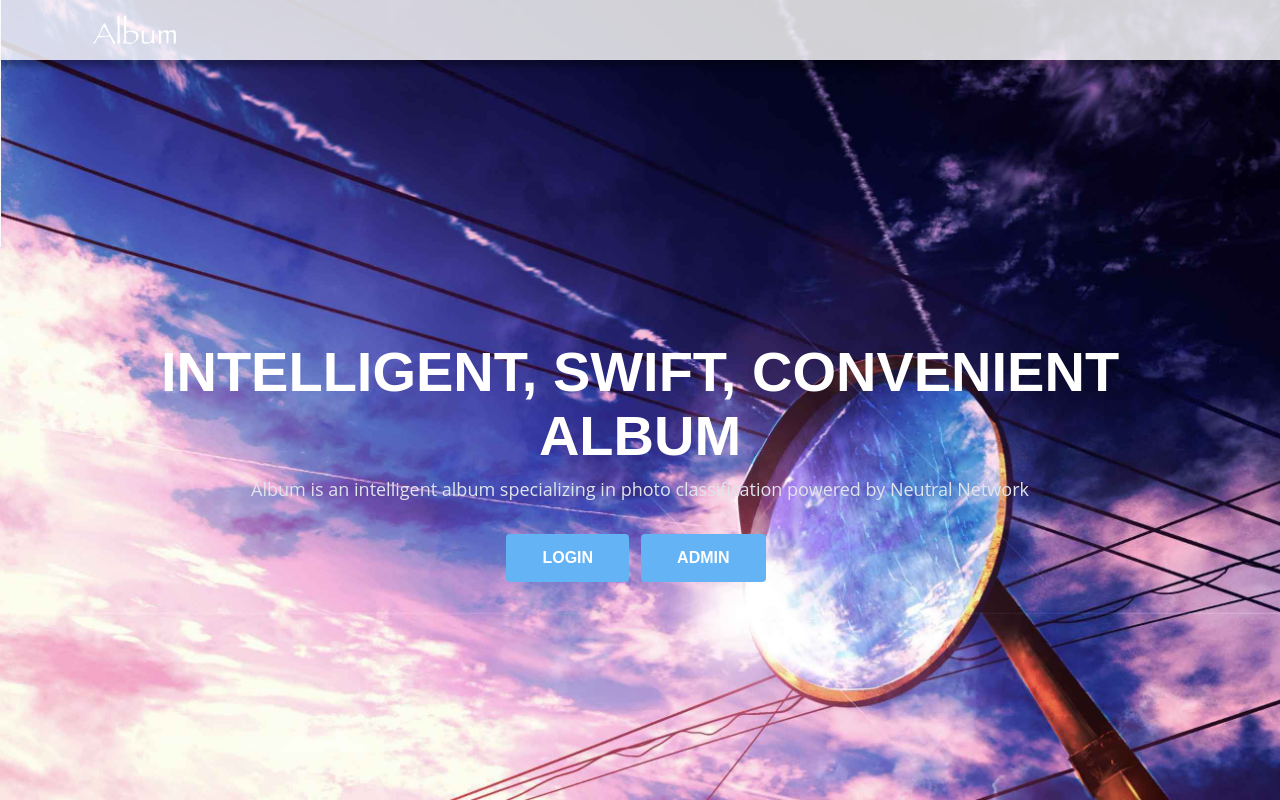
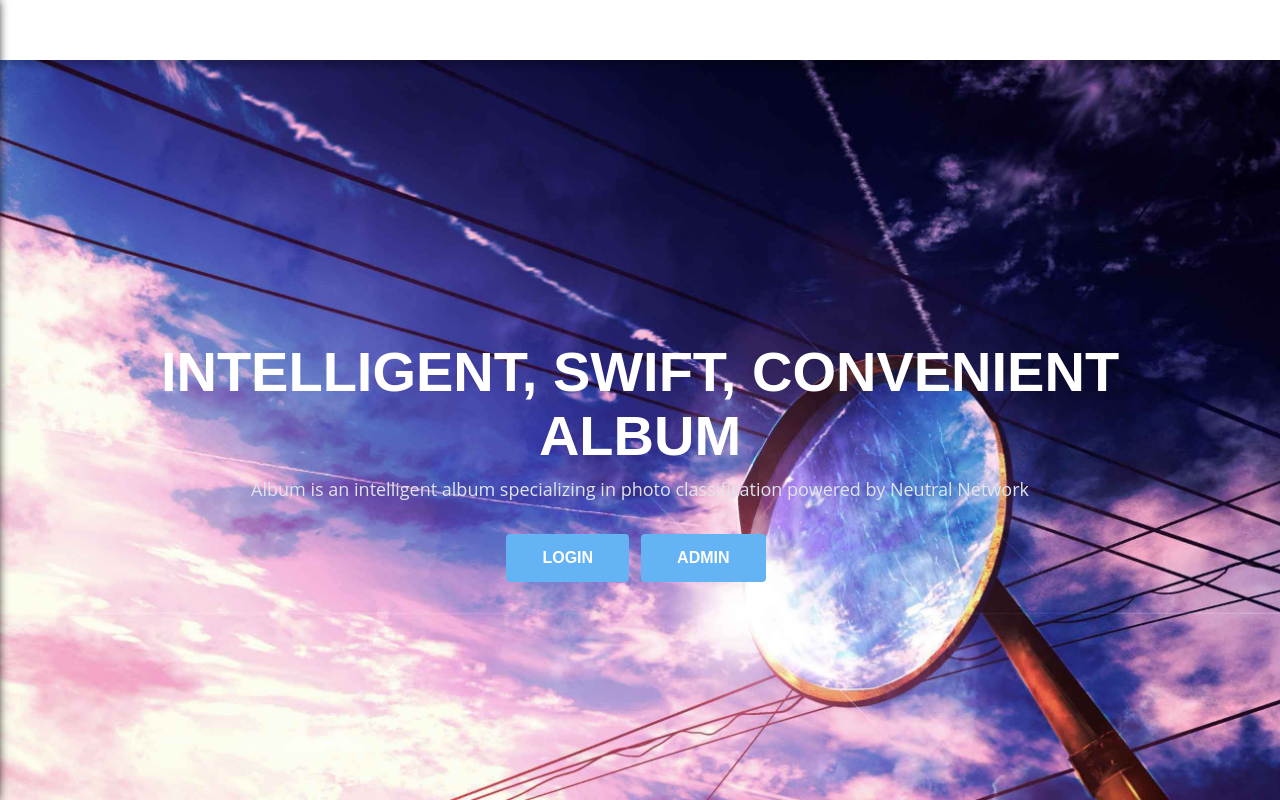
Before and after one commit to NekoPii/AICloudAlbum, a Django app: page / in a window 1280 px wide. Run offline with Django 3.2, Linux system fonts and the light colour scheme; some libraries are stand-ins or nearby versions.

Commit message:
修改navbar、sidebar

```diff
--- a/Album/static/css/navbar.css
+++ b/Album/static/css/navbar.css
@@ -5,10 +5,12 @@
 
 
 .navbar-custom {
+    height: 60px;
+    z-index: 800;
     padding-top: 0.375rem;
     padding-bottom: 0.375rem;
-    background: rgba(255, 255, 255, 0.82);
-    box-shadow: 3px 3px 6px 3px rgba(0, 0, 0, .3);
+    background: rgba(255, 255, 255, 1);
+    box-shadow: 3px 3px 6px 3px rgba(0, 0, 0, .2);
     font: 600 0.875rem/0.875rem "Open Sans", sans-serif;
     transition: all 0.2s;
 }
--- a/Album/static/css/sidebar/stylish-portfolio.min.css
+++ b/Album/static/css/sidebar/style.css
@@ -111,8 +111,8 @@ h1, h2, h3, h4, h5, h6 {
     position: fixed;
     z-index: 999;
     top: 0px;
-    left: -500px;
-    width: 250px;
+    left: -503px;
+    width: 251px;
     height: 100%;
     -webkit-transition: all .4s ease 0s;
     -moz-transition: all .4s ease 0s;
--- a/templates/Album/mypics_folder.html
+++ b/templates/Album/mypics_folder.html
@@ -229,11 +229,11 @@
     </div>
     <div class="container" style="width:5rem;position: fixed ;right: 0;bottom: 3rem">
         <button id="back" class="btn-small" type="button" value="zero"
-                style="display: inline;margin-bottom: 0.5rem">
+                style="display: none;margin-bottom: 0.5rem">
             <i class="fas fa-angle-up"></i>
         </button>
         <button id="next" class="btn-small" type="button" value="zero"
-                style="display: inline;margin: 0 auto;">
+                style="display: none;margin: 0 auto;">
             <i class="fas fa-angle-down"></i>
         </button>
     </div>
--- a/templates/Album/navbar.html
+++ b/templates/Album/navbar.html
@@ -10,17 +10,17 @@
     <link href="/static/css/scrollbar.css" rel="stylesheet">
     <link href="/static/css/unicons.css" rel="stylesheet">
     <link href="/static/css/navbar.css" rel="stylesheet">
-    <link href="/static/css/sidebar/stylish-portfolio.min.css" rel="stylesheet">
+    <link href="/static/css/sidebar/style.css" rel="stylesheet">
 
 
 </head>
 <body id="alpha">
 
 <!--sidebar-->
-<nav id="sidebar-wrapper">
+<nav id="sidebar-wrapper" style="box-shadow:0px 0px 10px #000;width:251px">
     <ul class="sidebar-nav">
         <li class="sidebar-brand" style="padding-top: 10px">
-            <a class="js-scroll-trigger" href="#">
+            <a class="js-scroll-trigger" href="#" >
                 <i class="fa fa-bars" style="color:rgb(187,187,187) ;width: 12.25px;height: 14px"></i>
             </a>
             <img src="/static/image/AIAlbum.svg" alt="alternative"
@@ -28,20 +28,20 @@
         </li>
 
         <li class="sidebar-nav-item">
-            <a href="/mypics/?t=f" style="color: rgb(187, 187, 187) ;margin-left: 1rem">
-                <i class="fas fa-folder-open" style="color:rgb(187,187,187);margin-right: 2px"></i>
+            <a href="/mypics/?t=f" style="color: rgb(187, 187, 187)">
+                <i class="fas fa-folder-open" style="color:rgb(187,187,187);margin-left:1rem;margin-right: 2px"></i>
                 <b>Folders</b>
             </a>
         </li>
         <li class="sidebar-nav-item">
-            <a href="/tags/" style="color: rgb(187, 187, 187);margin-left: 1rem">
-                <i class="fas fa-tags" style="color:rgb(187,187,187);margin-right: 2px"></i>
+            <a href="/tags/" style="color: rgb(187, 187, 187)">
+                <i class="fas fa-tags" style="color:rgb(187,187,187);margin-left:1rem;margin-right: 2px"></i>
                 <b>Tags</b>
             </a>
         </li>
         <li class="sidebar-nav-item">
-            <a href="/face/" style="color: rgb(187, 187, 187);margin-left: 1rem">
-                <i class="fas fa-smile-wink" style="color:rgb(187,187,187);margin-right: 2px"></i>
+            <a href="/face/" style="color: rgb(187, 187, 187)">
+                <i class="fas fa-smile-wink" style="color:rgb(187,187,187);margin-left:1rem;margin-right: 2px"></i>
                 <b>Faces</b>
             </a>
         </li>
@@ -51,7 +51,7 @@
 
 
 <!-- Navbar -->
-<nav class="navbar navbar-expand-md navbar-dark navbar-custom fixed-top " style="height: 60px ;z-index: 2">
+<nav class="navbar navbar-expand-md navbar-dark navbar-custom fixed-top ">
     <!-- Text Logo - Use this if you don't have a graphic logo -->
     <!-- <a class="navbar-brand logo-text page-scroll" href="index.html">Aria</a> -->
     <!-- Image Logo -->
```
Also changed, not shown: Album/static/js/mypics_folder/main.js (+19 -18 lines).
